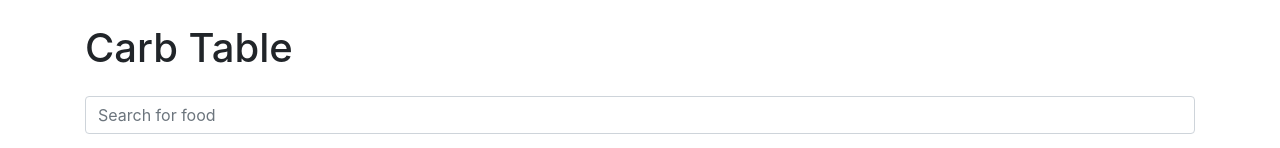
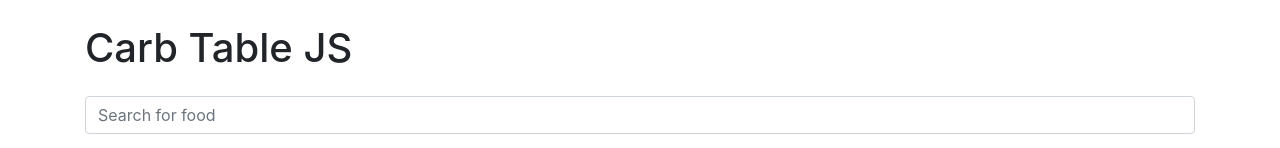
Before and after one commit to jeborgesm/BloodSugarManager, a React (Create React App) app: page /carbtable in a window 1280 px wide. Shown: the top 148 px of the page. Built offline with nearby package versions, Linux system fonts and the light colour scheme.

Commit message:
added identifier

```diff
--- a/public/carbtable.html
+++ b/public/carbtable.html
@@ -10,7 +10,7 @@
 </head>
 <body>
     <div class="container mt-4">
-        <h1 class="mb-4">Carb Table</h1>
+        <h1 class="mb-4">Carb Table HTML</h1>
         <div class="form-group">
             <input type="text" id="search-input" class="form-control" placeholder="Search for food">
         </div>
--- a/src/CarbTablePage.js
+++ b/src/CarbTablePage.js
@@ -178,7 +178,7 @@ function CombinedPage() {
 
     return (
         <div className="container mt-4">
-            <h1 className="mb-4">Carb Table</h1>
+            <h1 className="mb-4">Carb Table JS</h1>
             <div className="form-group">
                 <input type="text" id="search-input" className="form-control" placeholder="Search for food" onInput={handleSearchInput} />
             </div>
```
